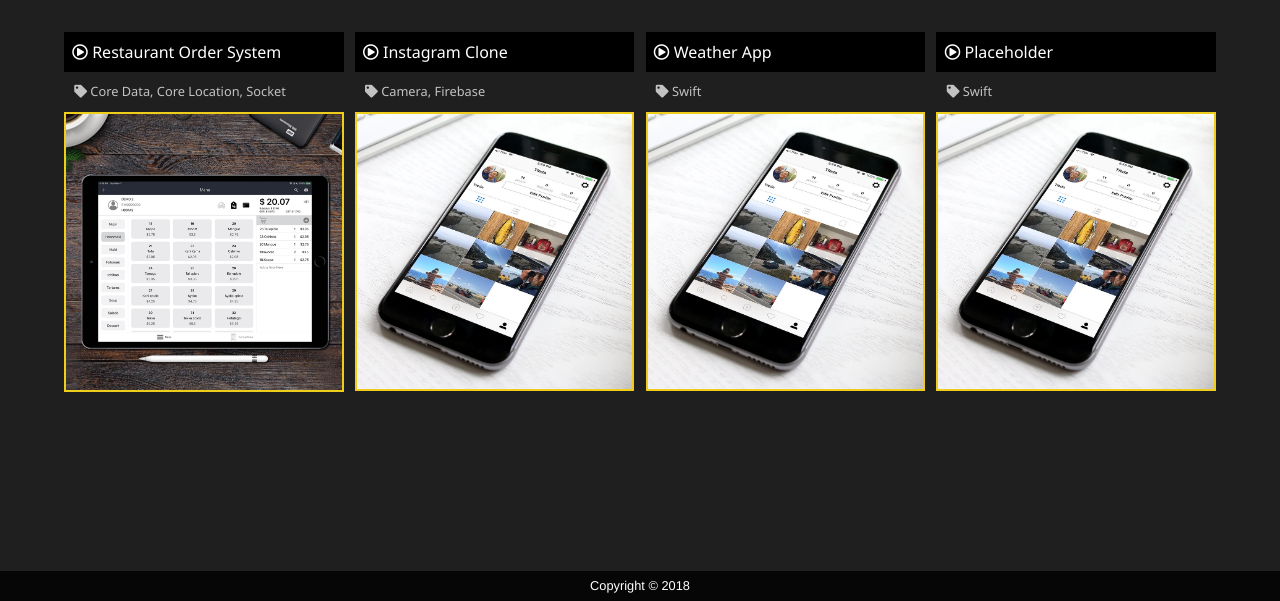
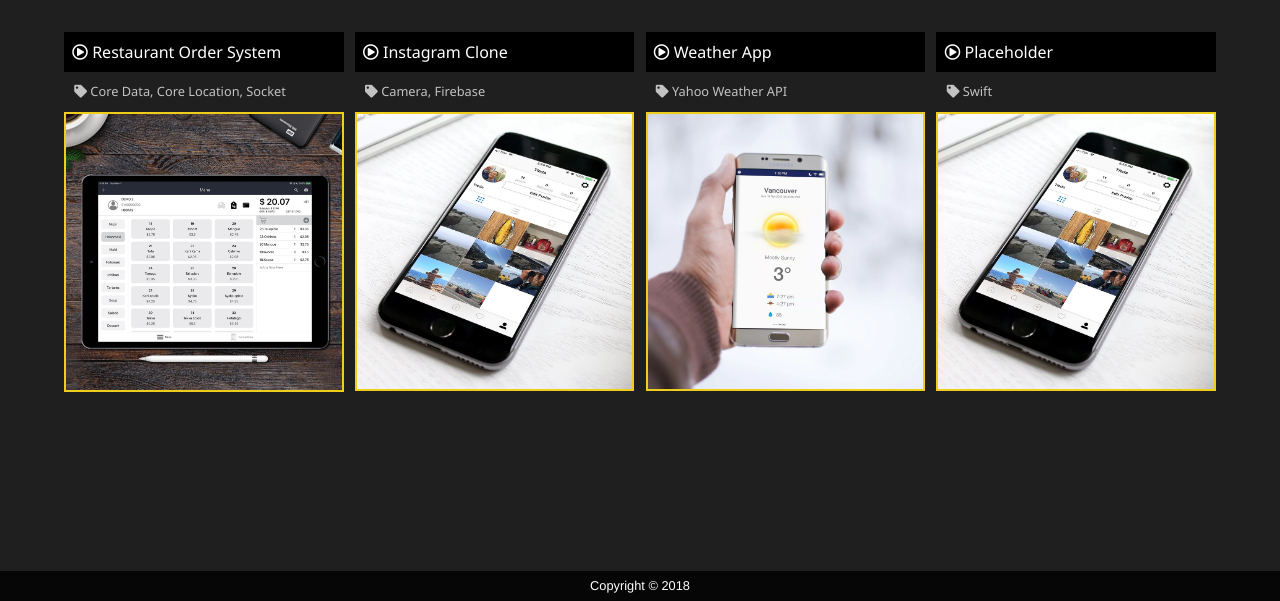
Before and after one commit to weitieda/personal-portfolio-website, a website: page dist/work.html in a window 1280 px wide. Shown: the part 212-813 px from the top of the page. Drawn offline with Linux system fonts and the light colour scheme.

Commit message:
Weather app img added

```diff
--- a/dist/work.html
+++ b/dist/work.html
@@ -66,8 +66,10 @@
           <a href="#" class="btn-dark">
             <i class="far fa-play-circle"></i> Weather App
           </a>
-          <p class="tag"><i class="fas fa-tag"></i> Swift</p>
-          <a href="#!"> <img src="img/projects/ins.jpg" alt="Project" /> </a>
+          <p class="tag"><i class="fas fa-tag"></i> Yahoo Weather API</p>
+          <a href="#!">
+            <img src="img/projects/weather.jpg" alt="Project" />
+          </a>
         </div>
 
         <div class="item">
```
Also changed, not shown: dist/img/projects/weather.jpg (added).
